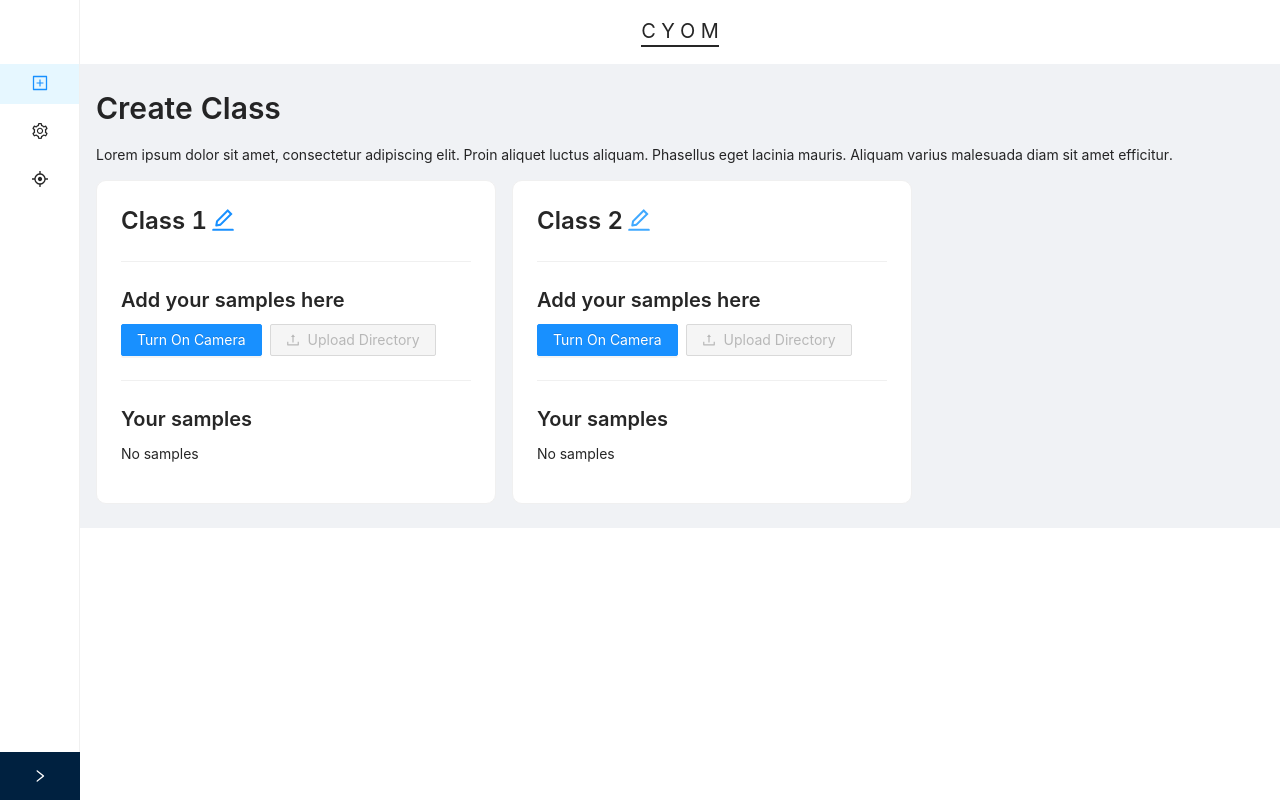
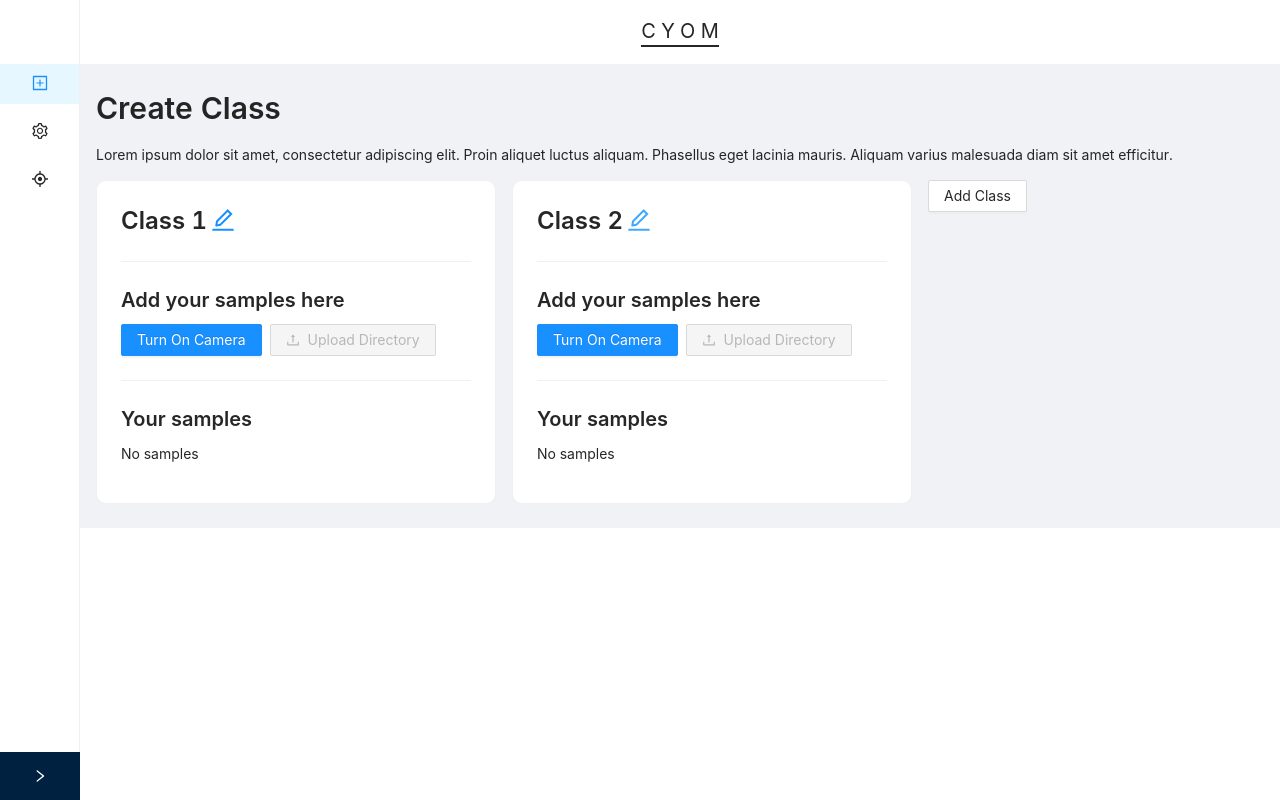
Before and after one commit to ilhamuh97/classify-ai, a React (Create React App) app: page /train in a window 1280 px wide. Built offline with nearby package versions, Linux system fonts and the light colour scheme.

Commit message:
add class config

```diff
--- a/src/components/CreateClass/ClassesWrapper/Class/Class.js
+++ b/src/components/CreateClass/ClassesWrapper/Class/Class.js
@@ -9,34 +9,29 @@ import {
 import { Typography, Divider, Button, Upload, Space, Alert } from 'antd';
 import styles from './Class.module.scss';
 
-const Class = ({ index }) => {
+const Class = ({ config, dataset, setDataset }) => {
     const { Title, Paragraph } = Typography;
 
     // Content Related States
     const [showError, setShowError] = useState(false);
     const [showCanvas, setShowCanvas] = useState(false);
-    const [editableTitle, setEditableTitle] = useState('Class ' + (index + 1));
+    const [editableTitle, setEditableTitle] = useState(config.label);
     const [capture, setCapture] = useState(null);
     const [stream, setStream] = useState(null);
     const [isRecord, setIsRecord] = useState(null);
-
+    const filteredDataset = dataset.filter((ds) => ds.key == config.key);
     // Data Related States
-    const [imageSamples, setImageSamples] = useState([]);
+    //const [imageSamples, setImageSamples] = useState(dataset);
     // Todo: Data states
 
     const setup = (p5, canvasParentRef) => {
         p5.createCanvas(265, 265).parent(canvasParentRef);
-        let constraints = {
-            video: {
-                optional: [{ maxFrameRate: 10 }]
-            }
-        };
-        const c = p5.createCapture(constraints, (mediaStream) => {
+        let fr = 10; //starting FPS
+        p5.frameRate(fr);
+        const c = p5.createCapture(p5.VIDEO, (mediaStream) => {
             setShowError(false);
-            console.log(mediaStream);
             if (mediaStream) {
                 setStream(mediaStream);
-                console.log('Camera Turned On!', mediaStream);
             }
         });
         c.hide();
@@ -47,7 +42,6 @@ const Class = ({ index }) => {
     const draw = (p5) => {
         if (showCanvas) {
             if (!showError) {
-                p5.background(255);
                 //move image by the width of image to the left
                 p5.translate(p5.width, 0);
                 //then scale it by -1 in the x-axis
@@ -62,7 +56,13 @@ const Class = ({ index }) => {
                 );
                 if (isRecord) {
                     const getCanvas = p5.get();
-                    setImageSamples((current) => [...current, getCanvas.canvas.toDataURL()]);
+                    setDataset((current) => [
+                        ...current,
+                        {
+                            key: config.key,
+                            img: getCanvas.canvas.toDataURL()
+                        }
+                    ]);
                 }
             } else {
                 p5.background(0);
@@ -82,7 +82,6 @@ const Class = ({ index }) => {
 
     const stopStreamTracks = () => {
         const tracks = stream.getTracks();
-        console.log(tracks);
         tracks.forEach((track) => {
             track.stop();
         });
@@ -91,7 +90,6 @@ const Class = ({ index }) => {
     const turnOnCamera = () => {
         setShowCanvas(true);
         if (!stream) {
-            console.log('not stream');
             setShowError(true);
         }
     };
@@ -143,7 +141,7 @@ const Class = ({ index }) => {
                             </Button>
                         ) : (
                             <Alert
-                                message="Webcam permission denied. Please enabale permission to your camera"
+                                message="Webcam permission denied. Please enable permission to your webcam"
                                 type="error"
                                 showIcon
                             />
@@ -166,13 +164,13 @@ const Class = ({ index }) => {
             <div className={styles.samplesSection}>
                 <Typography>
                     <Title level={4}>
-                        Your samples {imageSamples.length ? `(${imageSamples.length})` : ''}
+                        Your samples {filteredDataset.length ? `(${filteredDataset.length})` : ''}
                     </Title>
                 </Typography>
-                {imageSamples.length !== 0 ? (
+                {dataset.length !== 0 ? (
                     <Space wrap className={styles.samples}>
-                        {imageSamples.map((img, i) => {
-                            return <img key={i} src={img} width={60} height={50} />;
+                        {filteredDataset.map((fds, i) => {
+                            return <img key={i} src={fds.img} width={60} height={50} />;
                         })}
                     </Space>
                 ) : (
--- a/src/components/CreateClass/ClassesWrapper/ClassesWrapper.js
+++ b/src/components/CreateClass/ClassesWrapper/ClassesWrapper.js
@@ -1,27 +1,48 @@
-import React, { useState } from 'react';
+import { Button } from 'antd';
+import React from 'react';
 import Class from './Class/Class';
 import styles from './ClassesWrapper.module.scss';
 
-const ClassesWrapper = () => {
-    const [datasets, setDatasets] = useState([]);
-
-    const initialClasses = () => {
-        var indents = [];
-        for (var i = 0; i < 2; i++) {
-            indents.push(<Class key={i} index={i} setDatasets={setDatasets} />);
-        }
-        return indents;
+const ClassesWrapper = ({
+    classConfig,
+    setClassConfig,
+    keysDataset,
+    setKeysDataset,
+    dataset,
+    setDataset
+}) => {
+    const datasetsClasses = () => {
+        return classConfig.map((config, i) => {
+            return (
+                <Class
+                    key={i}
+                    config={config}
+                    classConfig={classConfig}
+                    setClassConfig={setClassConfig}
+                    keysDataset={keysDataset}
+                    setKeysDataset={setKeysDataset}
+                    dataset={dataset}
+                    setDataset={setDataset}
+                />
+            );
+        });
     };
 
-    const datasetsClasses = () => {
-        return datasets.map((dataset, i) => {
-            return <Class key={i} index={i} setDatasets={setDatasets} dataset={dataset} />;
-        });
+    const onClickHandler = () => {
+        setClassConfig((current) => [
+            ...current,
+            {
+                key: classConfig.length + 1,
+                label: `Class ${classConfig.length + 1}`,
+                cameraState: 0
+            }
+        ]);
     };
 
     return (
         <div className={styles.classesWrapper}>
-            {datasets.length === 0 ? initialClasses() : datasetsClasses()}
+            {datasetsClasses()}
+            <Button onClick={() => onClickHandler()}>Add Class</Button>
         </div>
     );
 };
--- a/src/components/CreateClass/CreateClass.js
+++ b/src/components/CreateClass/CreateClass.js
@@ -1,11 +1,19 @@
 import React from 'react';
 import ClassesWrapper from './ClassesWrapper/ClassesWrapper';
 import { Typography } from 'antd';
+import styles from './CreateClass.module.scss';
 
-const CreateClass = () => {
+const CreateClass = ({
+    classConfig,
+    setClassConfig,
+    keysDataset,
+    setKeysDataset,
+    dataset,
+    setDataset
+}) => {
     const { Title, Paragraph } = Typography;
     return (
-        <div>
+        <div className={styles.CreateClass}>
             <Typography>
                 <Title level={2}>Create Class</Title>
                 <Paragraph>
@@ -14,7 +22,14 @@ const CreateClass = () => {
                     efficitur.{' '}
                 </Paragraph>
             </Typography>
-            <ClassesWrapper />
+            <ClassesWrapper
+                classConfig={classConfig}
+                setClassConfig={setClassConfig}
+                keysDataset={keysDataset}
+                setKeysDataset={setKeysDataset}
+                dataset={dataset}
+                setDataset={setDataset}
+            />
         </div>
     );
 };
--- /dev/null
+++ b/src/components/CreateClass/CreateClass.module.scss
@@ -0,0 +1,3 @@
+.CreateClass{
+    display: block;
+}
--- a/src/components/Main/Main.js
+++ b/src/components/Main/Main.js
@@ -12,6 +12,21 @@ const Main = () => {
     const { Header, Content } = Layout;
     const [collapsed, setCollapsed] = useState(true);
     const [key, setKey] = useState('1');
+    const [classConfig, setClassConfig] = useState([
+        {
+            key: 0,
+            label: 'Class 1',
+            cameraState: 0
+        },
+        {
+            key: 1,
+            label: 'Class 2',
+            cameraState: 0
+        }
+    ]);
+
+    const [keysDataset, setKeysDataset] = useState([]);
+    const [dataset, setDataset] = useState([]);
 
     const ContentElem = (key) => {
         switch (key) {
@@ -19,13 +34,31 @@ const Main = () => {
                 navigate('/');
                 break;
             case '1':
-                return <CreateClass />;
+                return (
+                    <CreateClass
+                        classConfig={classConfig}
+                        setClassConfig={setClassConfig}
+                        keysDataset={keysDataset}
+                        setKeysDataset={setKeysDataset}
+                        dataset={dataset}
+                        setDataset={setDataset}
+                    />
+                );
             case '2':
                 return <div>Bla bla {key}</div>;
             case '3':
                 return <div>Bla bla {key}</div>;
             default:
-                return <CreateClass />;
+                return (
+                    <CreateClass
+                        classConfig={classConfig}
+                        setClassConfig={setClassConfig}
+                        keysDataset={keysDataset}
+                        setKeysDataset={setKeysDataset}
+                        dataset={dataset}
+                        setDataset={setDataset}
+                    />
+                );
         }
     };
 
```
Also changed, not shown: src/components/CreateClass/ClassesWrapper/Class/Class2.js (added, +32 -0 lines).
